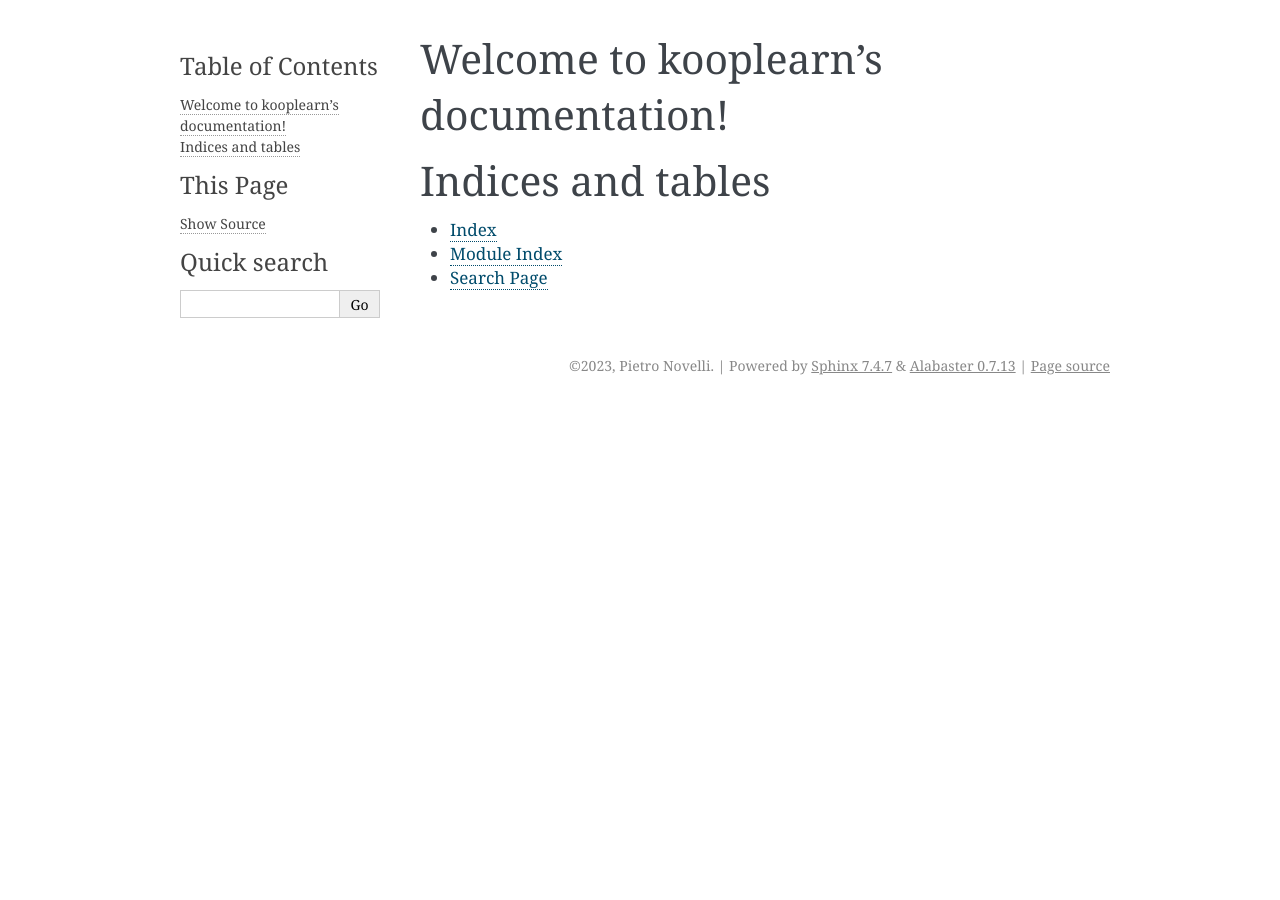
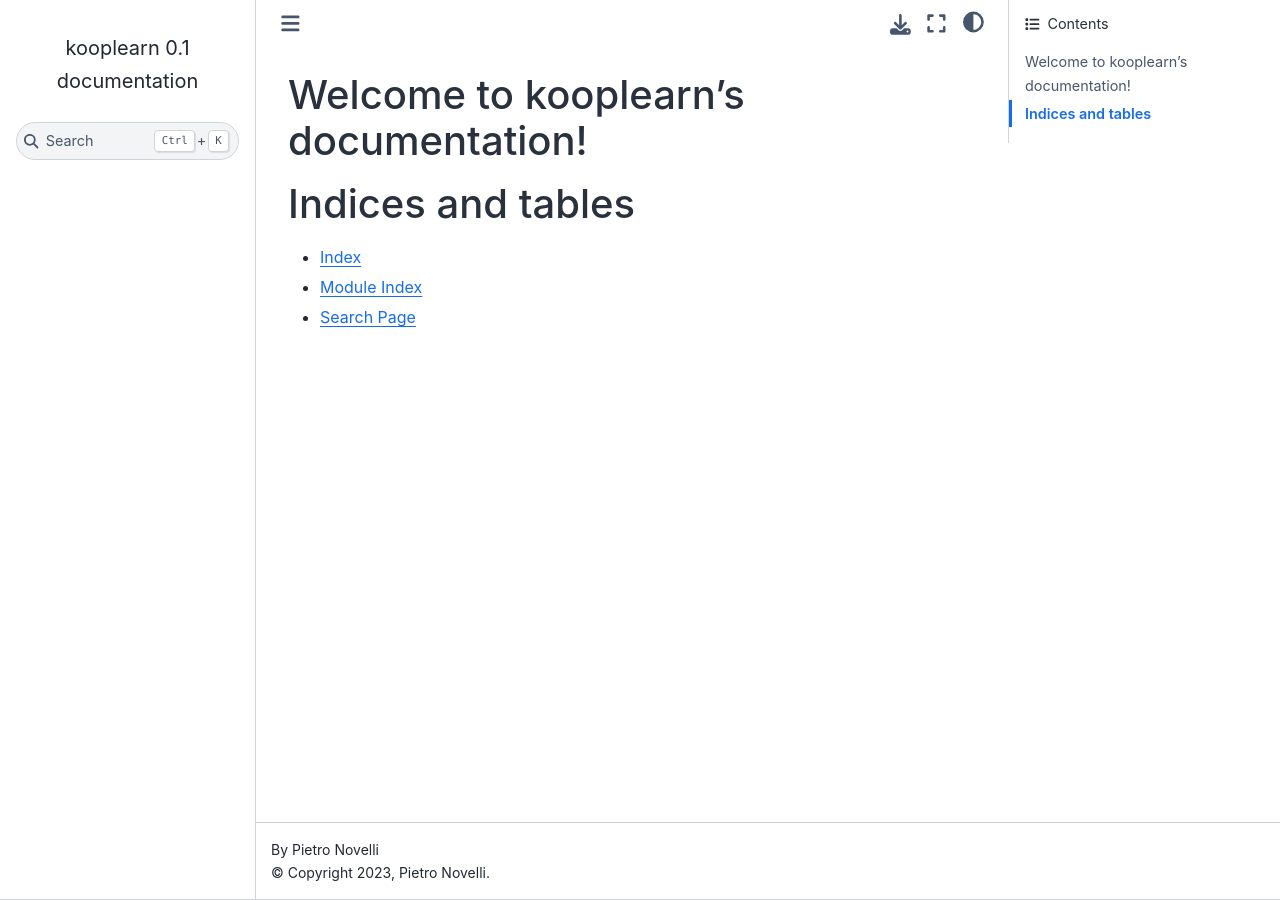
Before and after one commit to Machine-Learning-Dynamical-Systems/kooplearn, a Sphinx documentation site: the page built from docs/index.rst, in a window 1280 px wide. Built offline with Sphinx 7.4.7 and the Sphinx Book theme 1.1.4, drawn with Linux system fonts in a browser that asks for light colours.

Commit message:
Working docs

```diff
--- a/docs/conf.py
+++ b/docs/conf.py
@@ -9,12 +9,12 @@
 project = 'kooplearn'
 copyright = '2023, Pietro Novelli'
 author = 'Pietro Novelli'
-release = '0.01'
+release = '0.1'
 
 # -- General configuration ---------------------------------------------------
 # https://www.sphinx-doc.org/en/master/usage/configuration.html#general-configuration
 
-extensions = []
+extensions = ['sphinx.ext.napoleon']
 
 templates_path = ['_templates']
 exclude_patterns = ['_build', 'Thumbs.db', '.DS_Store']
@@ -24,5 +24,5 @@ exclude_patterns = ['_build', 'Thumbs.db', '.DS_Store']
 # -- Options for HTML output -------------------------------------------------
 # https://www.sphinx-doc.org/en/master/usage/configuration.html#options-for-html-output
 
-html_theme = 'alabaster'
+html_theme = 'sphinx_book_theme'
 html_static_path = ['_static']
--- /dev/null
+++ b/docs/modules.rst
@@ -0,0 +1,7 @@
+kooplearn
+=========
+
+.. toctree::
+   :maxdepth: 4
+
+   kooplearn
--- a/pyproject.toml
+++ b/pyproject.toml
@@ -49,13 +49,16 @@ dependencies = [
   "pytest",
   "pytest-cov",
   "sphinx",
+  "sphinx-book-theme",
+  "jinja2<3.1.0"
 ]
+
 
 [tool.hatch.envs.default.scripts]
 cov = "pytest --cov-report=term-missing --cov-config=pyproject.toml --cov=kooplearn --cov=tests {args}"
 no-cov = "cov --no-cov {args}"
+apidoc = "sphinx-apidoc -f -o docs kooplearn"
 build_docs = "sphinx-build -b html docs docs/_build"
-
 
 [tool.hatch.envs.test]
 dependencies = [
```
Also changed, not shown: docs/kooplearn.rst (added, +37 -0 lines), 1 other file.
